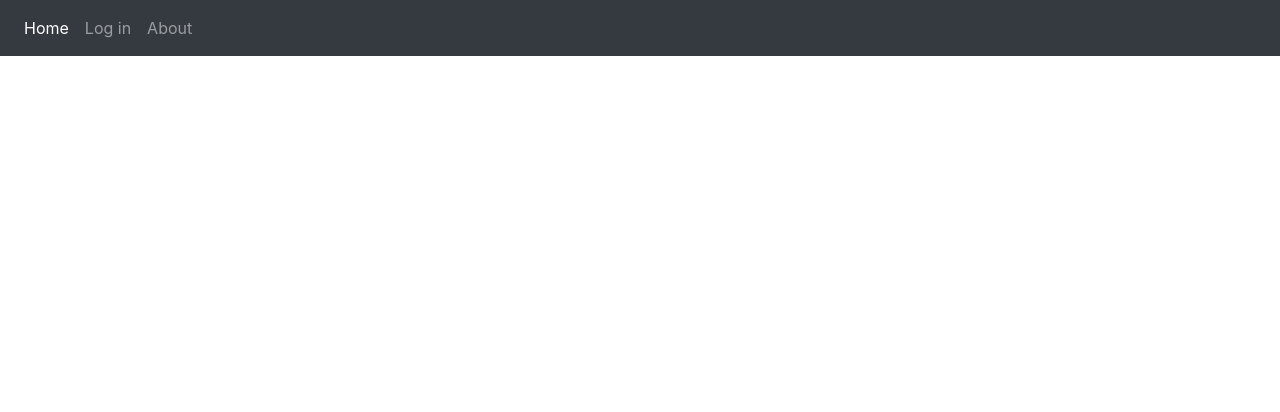
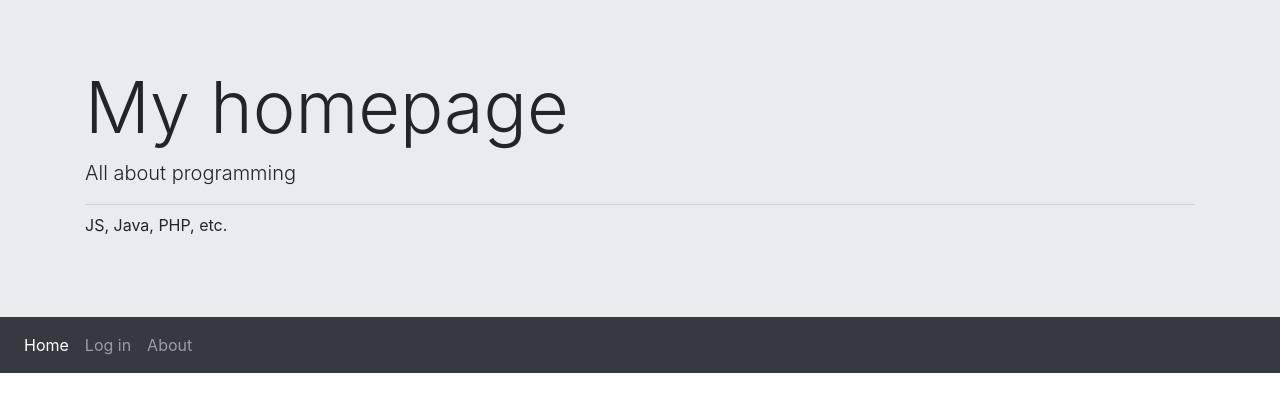
Before and after one commit to ajsurapong/gitBranchMerge2, a plain HTML site: page index.html in a window 1280 px wide. Drawn offline with nearby package versions, Linux system fonts and the light colour scheme.

Commit message:
Add jumbotron

```diff
--- a/index.html
+++ b/index.html
@@ -1,5 +1,6 @@
 <!DOCTYPE html>
 <html lang="en">
+
 <head>
     <meta charset="UTF-8">
     <meta name="viewport" content="width=device-width, initial-scale=1.0">
@@ -12,6 +13,15 @@
 </head>
 
 <body>
+    <div class="jumbotron jumbotron-fluid" style="margin-bottom: 0">
+        <div class="container">
+            <h1 class="display-3">My homepage</h1>
+            <p class="lead">All about programming</p>
+            <hr class="my-2">
+            <p>JS, Java, PHP, etc.</p>
+        </div>
+    </div>
+
     <nav class="navbar navbar-expand navbar-dark bg-dark">
         <div class="nav navbar-nav">
             <a class="nav-item nav-link active" href="#">Home</a>
@@ -20,4 +30,5 @@
         </div>
     </nav>
 </body>
+
 </html>
```
